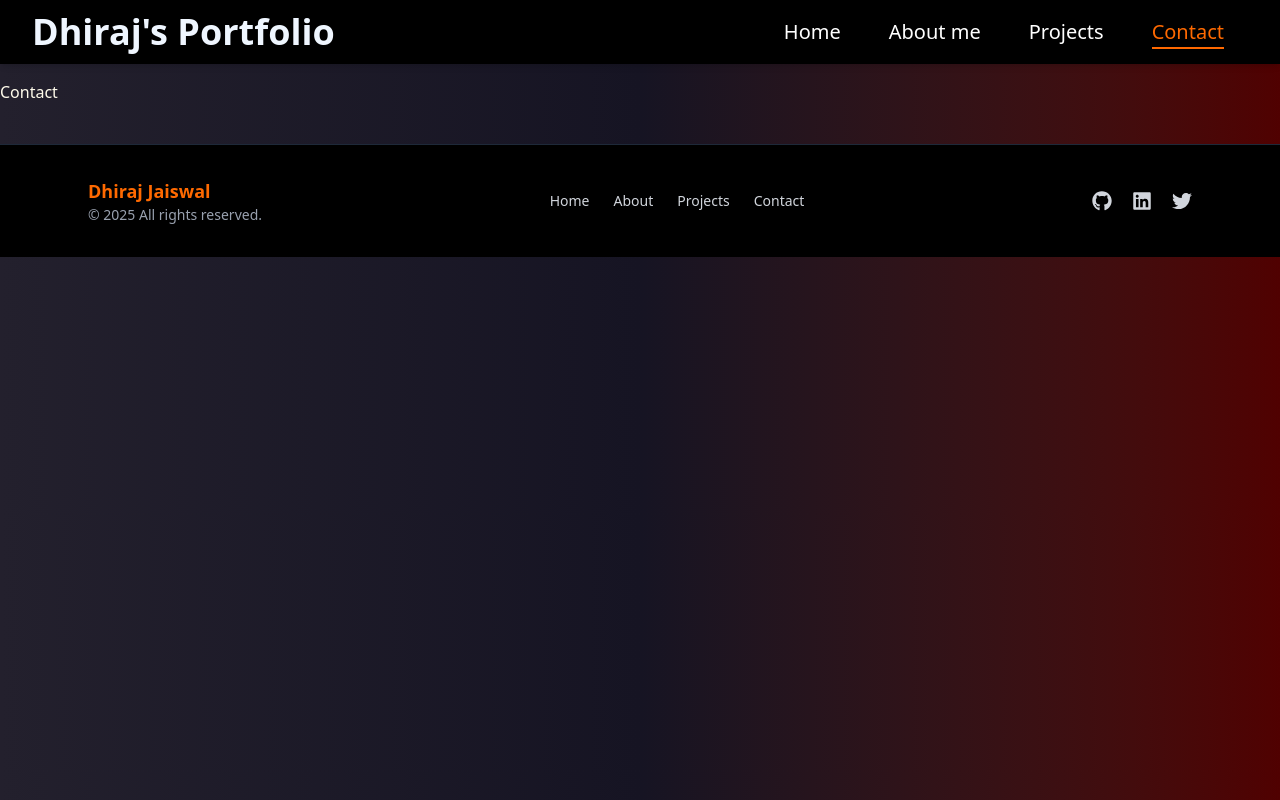
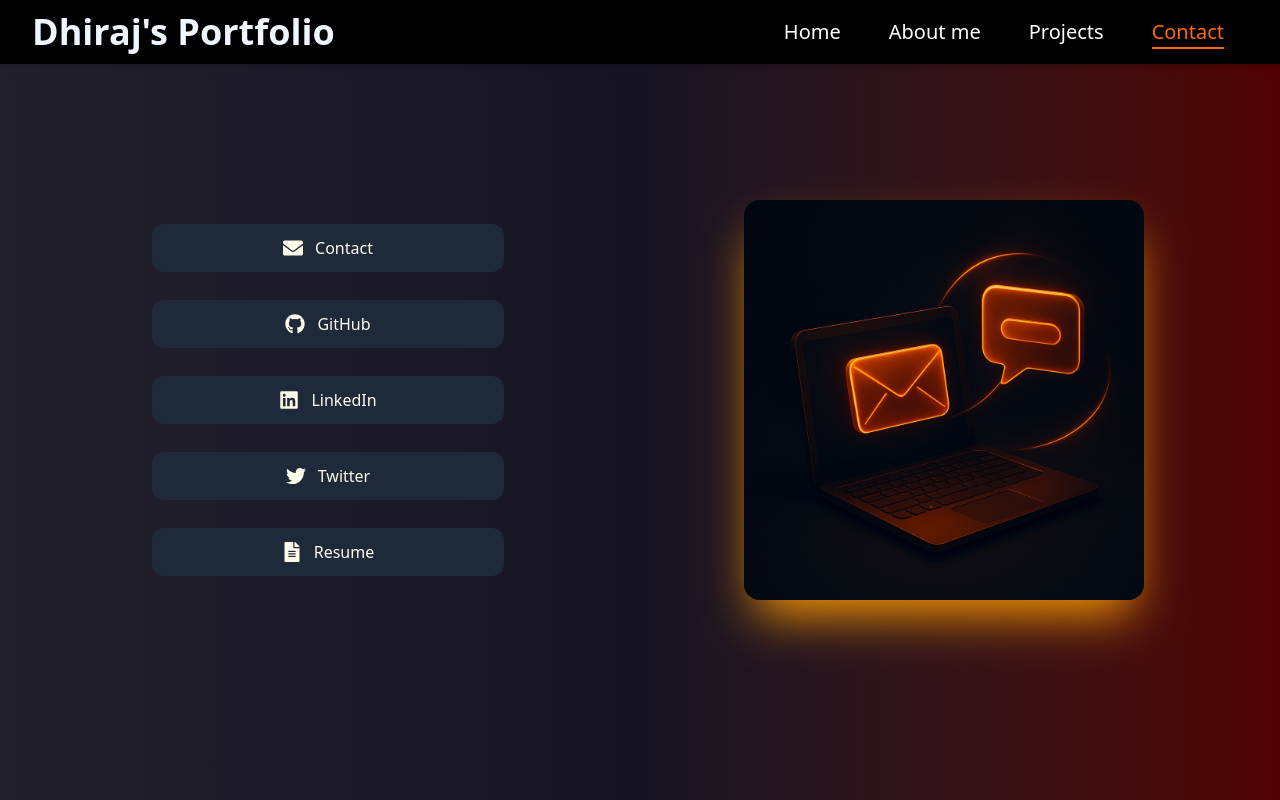
Before and after one commit to jaiswaldhiraj/Portfolio, a Next.js app: page /contact in a window 1280 px wide. Shown: the top 800 px of the page. Built offline with nearby package versions, Linux system fonts and the light colour scheme.

Commit message:
contact page made

```diff
--- a/app/contact/page.js
+++ b/app/contact/page.js
@@ -1,8 +1,82 @@
+"use client";
+
+
+
 import React from 'react'
+import { FaGithub, FaLinkedin, FaEnvelope, FaFileAlt, FaTwitter } from "react-icons/fa";
+import Image from "next/image";
 
 const page = () => {
   return (
-    <div className='mt-20'>Contact</div>
+
+
+
+    <>
+      <section id="contact" className="min-h-screen flex flex-col md:flex-row justify-center items-center gap-56">
+
+<div className="w-full max-w-sm flex flex-col justify-center gap-7 px-4">
+              <a
+                href="mailto:jaiswaldhiraj928@gmail.com"
+                target="_blank"
+                rel="noopener noreferrer"
+                className="flex items-center justify-center gap-3 p-3 rounded-xl bg-gray-800 hover:bg-gray-700 transition"
+              >
+                <FaEnvelope className="text-xl" />
+                Contact
+              </a>
+              <a
+                href="https://github.com/yourgithub"
+                target="_blank"
+                rel="noopener noreferrer"
+                className="flex items-center justify-center gap-3 p-3 rounded-xl bg-gray-800 hover:bg-gray-700 transition"
+              >
+                <FaGithub className="text-xl" />
+                GitHub
+              </a>
+              <a
+                href="https://github.com/yourgithub"
+                target="_blank"
+                rel="noopener noreferrer"
+                className="flex items-center justify-center gap-3 p-3 rounded-xl bg-gray-800 hover:bg-gray-700 transition"
+              >
+                <FaLinkedin className="text-xl" />
+                LinkedIn
+              </a>
+              <a
+                href="https://github.com/yourgithub"
+                target="_blank"
+                rel="noopener noreferrer"
+                className="flex items-center justify-center gap-3 p-3 rounded-xl bg-gray-800 hover:bg-gray-700 transition"
+              >
+                <FaTwitter className="text-xl" />
+                Twitter
+              </a>
+              <a
+                href="https://github.com/yourgithub"
+                target="_blank"
+                rel="noopener noreferrer"
+                className="flex items-center justify-center gap-3 p-3 rounded-xl bg-gray-800 hover:bg-gray-700 transition"
+              >
+                <FaFileAlt className="text-xl" />
+                Resume
+              </a>
+        </div>
+
+
+            {/* Right side - Image (hidden on small screens) */}
+            <div className=" hidden lg:flex justify-center">
+              <Image
+                src="/contact-page.png"
+                alt="Contact Illustration"
+                width={400}
+                height={400}
+                className="rounded-2xl shadow-amber-500 shadow-2xl "
+              />
+            </div>
+      </section>
+
+
+    </>
   )
 }
 
--- a/app/page.js
+++ b/app/page.js
@@ -48,7 +48,7 @@ export default function Home() {
           viewport={{ once: true }}
         >
           <div className="text-lg text-gray-400">Hello, I Am</div>
-          <div className="text-5xl font-extrabold text-orange-700">
+          <div className="text-4xl font-extrabold text-orange-700">
             Dhiraj Jaiswal
           </div>
           <div className="mt-2 text-2xl font-medium">
@@ -74,9 +74,8 @@ export default function Home() {
           whileInView={{ opacity: 1, x: 0 }}
           transition={{ duration: 0.8 }}
           viewport={{ once: true }}
-          className="transform hover:scale-95 transition duration-750"
         >
-          <Image src="/developer.png" alt="My Photo" width={600} height={600} />
+          <Image className="transform hover:scale-95 transition duration-750" src="/developer.png" alt="My Photo" width={600} height={600} />
         </motion.div>
       </section>
 
--- a/app/projects/page.js
+++ b/app/projects/page.js
@@ -10,7 +10,7 @@ const page = () => {
     <>
       <section
         id="projects"
-        className="m-10 lg:mt-40 mt-20 mb-32 flex flex-col justify-center items-center gap-24"
+        className="m-10 lg:mt-40 mt-20 mb-56 flex flex-col justify-center items-center gap-24"
       >
         {/* Project 1 - Milap */}
         <motion.div
```
Also changed, not shown: public/contact-page.png (added).
